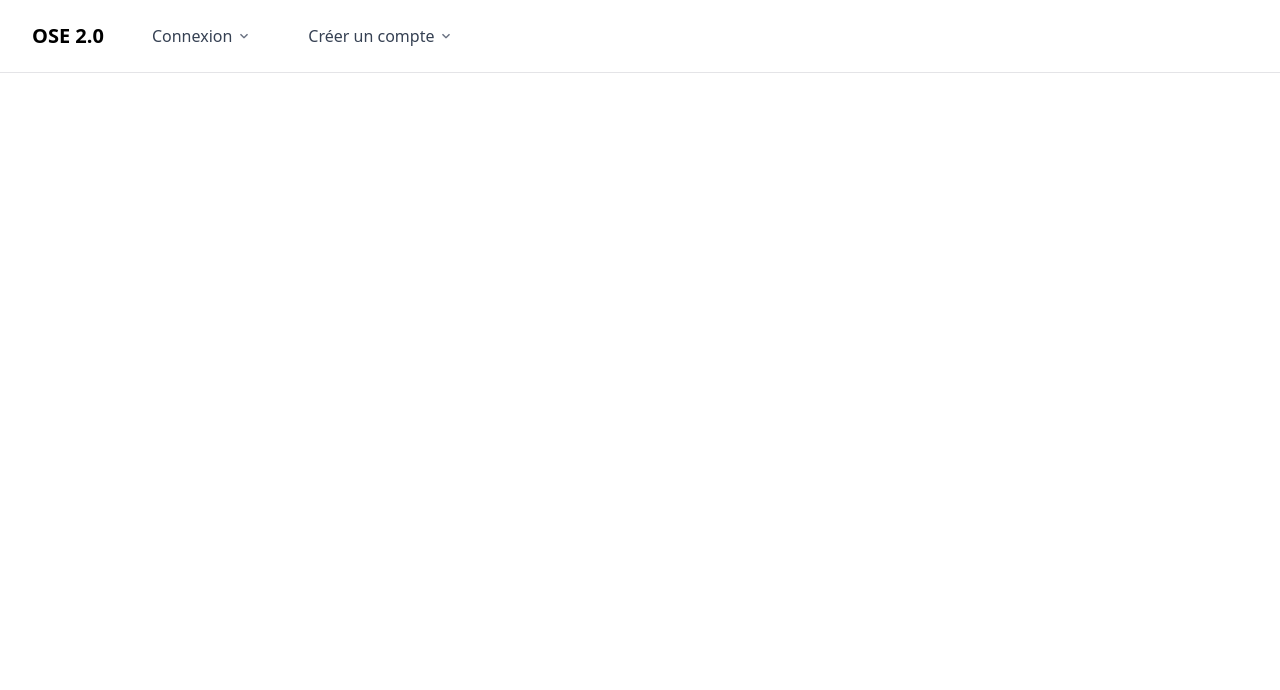
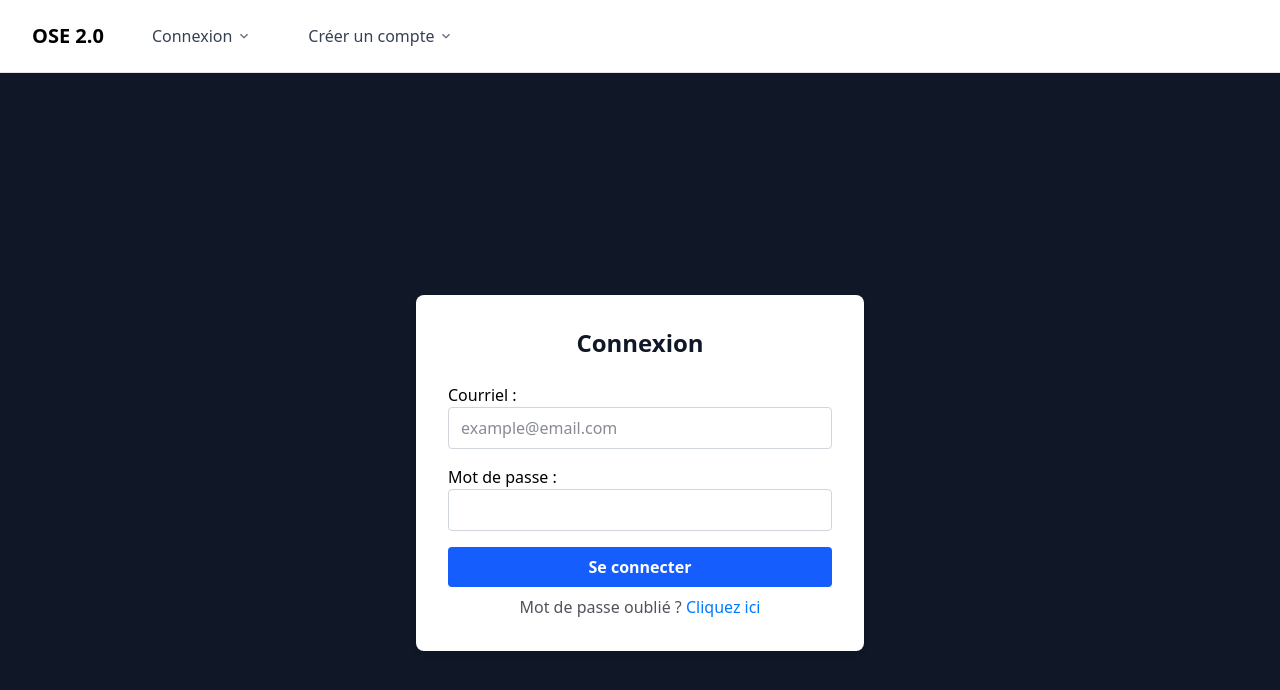
Before and after one commit to Zifan200/Projet-Gestion-De-Stage, a React (Vite) app in the folder projetOseFE/: page /login in a window 1280 px wide. Shown: the top 690 px of the page. Built offline with nearby package versions, Linux system fonts and the light colour scheme; no server answers.

Commit message:
EQ3-16-FE -> add : page de connection

```diff
--- a/projetOseFE/src/App.jsx
+++ b/projetOseFE/src/App.jsx
@@ -11,6 +11,8 @@ import EtudiantConnection from "./components/EtudiantConnection.jsx";
 // Pages Employeur
 import { EmployerSignUpPage } from "./pages/employer/signUp.jsx";
 import { EmployerLoginPage } from "./pages/employer/login.jsx";
+import {ResetPasswordPage} from "./pages/auth/resetPassword.jsx";
+import {RequestPassword} from "./pages/auth/requestPassword.jsx";
 
 function App() {
     return (
@@ -19,15 +21,15 @@ function App() {
             <Routes>
                 {/* Pages principales */}
                 <Route path="/" element={<Home />} />
+                <Route path="/reset-password" element={<ResetPasswordPage />} />
+                <Route path="/request-password" element={<RequestPassword />} />
 
                 {/* Routes Étudiant */}
                 <Route path="/signup/etudiant" element={<EtudiantForm />} />
-                {/*<Route path="/login/etudiant" element={<EtudiantConnection />} />*/}
-                <Route path="/login/etudiant" element={<ConnectionForm />} />
 
                 {/* Routes Employeur */}
                 <Route path="/signup/employer" element={<EmployerSignUpPage />} />
-                <Route path="/login/employer" element={<EmployerLoginPage />} />
+                <Route path="/login" element={<ConnectionForm />} />
             </Routes>
         </BrowserRouter>
     );
--- a/projetOseFE/src/components/ConnectionForm.jsx
+++ b/projetOseFE/src/components/ConnectionForm.jsx
@@ -1,4 +1,6 @@
-import {useState} from "react";
+import React, {useState} from "react";
+import {Link} from "react-router-dom";
+import { Toaster, toast } from 'sonner';
 
 export default function ConnectionForm() {
     const api = "http://localhost:8080/user/signin";
@@ -36,8 +38,9 @@ export default function ConnectionForm() {
             });
 
             if (response.ok) {
-                const token = response.json();
+                const token = await response.json();
                 localStorage.setItem("token", token.accessToken);
+                toast.info("Connexion réussie")
             }
             else if (response.status === 401) {
                 setErrors("Erreur de validation");
@@ -107,6 +110,11 @@ export default function ConnectionForm() {
                 >
                     Se connecter
                 </button>
+                <div className={"text-center mt-2 text-zinc-600"}>Mot de passe oublié ?
+                    <span className={"text-blue-400"}>
+                    <Link to={"/request-password"}> Cliquez ici</Link>
+                    </span>
+                </div>
             </form>
         </div>
     );
```
